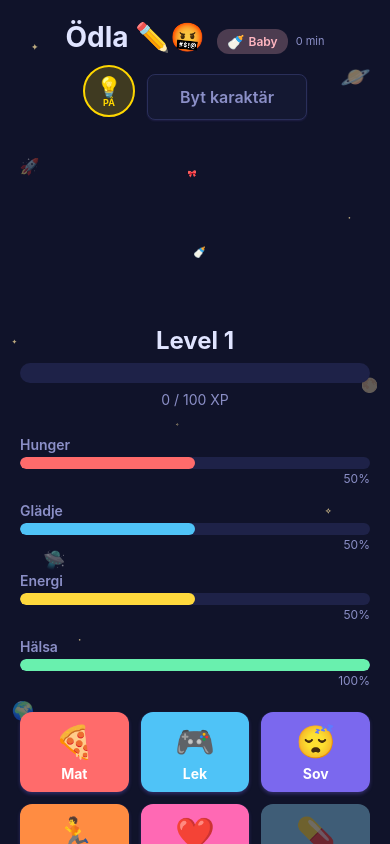
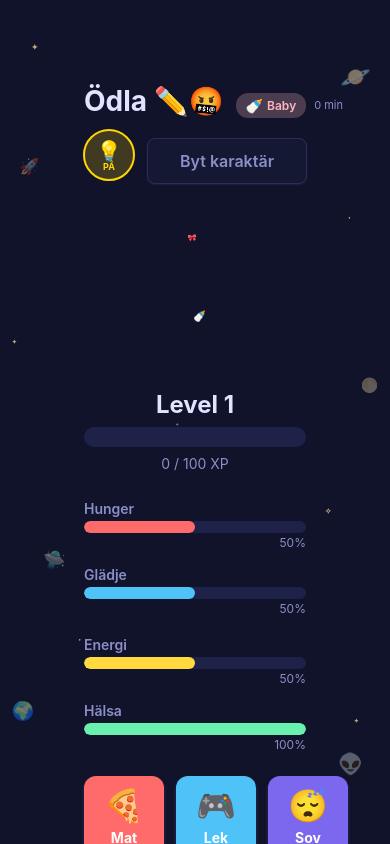
Before and after one commit to VeronicaAndersen/GameApp, a React Native app: screen / in a window 390 px wide. Both pictures are taken after a click on the button "Ödla". Built offline with nearby package versions, Linux system fonts and the light colour scheme.

Commit message:
ipad view goodenough

```diff
--- a/screens/GameScreen.tsx
+++ b/screens/GameScreen.tsx
@@ -322,7 +322,7 @@ export function GameScreen({
       <SpaceBackground />
       {isWideScreen ? (
         // Tablet: two-column layout, no scrolling
-        <View nativeID="game-content" style={[styles.gameContent, styles.wideGameContent, { paddingHorizontal: scale(24), paddingVertical: scale(8) }]}>
+        <View nativeID="game-content" style={styles.gameContent}>
           {headerSection}
           <View nativeID="game-body" style={styles.wideBody}>
             <View nativeID="game-column-left" style={styles.wideLeftColumn}>
@@ -341,7 +341,7 @@ export function GameScreen({
           contentContainerStyle={styles.gameScrollContent}
           showsVerticalScrollIndicator={false}
         >
-          <View nativeID="game-content" style={styles.gameContent}>
+          <View nativeID="game-content" style={[styles.gameContent, styles.phoneGameContent]}>
             {headerSection}
             {characterDisplaySection}
             {statsSection}
--- a/styles/gameScreen.ts
+++ b/styles/gameScreen.ts
@@ -10,8 +10,11 @@ export const gameScreenStyles = StyleSheet.create({
   gameContent: {
     flex: 1,
     width: '100%',
+    alignSelf: 'center',
+    padding: 64
+  },
+  phoneGameContent: {
     maxWidth: 600,
-    alignSelf: 'center',
   },
   gameHeader: {
     marginBottom: verticalScale(24),
@@ -98,9 +101,6 @@ export const gameScreenStyles = StyleSheet.create({
     fontSize: moderateScale(16),
   },
   // Wide screen two-column layout
-  wideGameContent: {
-    maxWidth: undefined,
-  },
   wideBody: {
     flexDirection: 'row' as const,
     gap: scale(24),
@@ -112,7 +112,7 @@ export const gameScreenStyles = StyleSheet.create({
     justifyContent: 'center' as const,
   },
   wideRightColumn: {
-    flex: 1,
+    flex: 2,
     justifyContent: 'center' as const,
   },
   wideGameHeader: {
```
